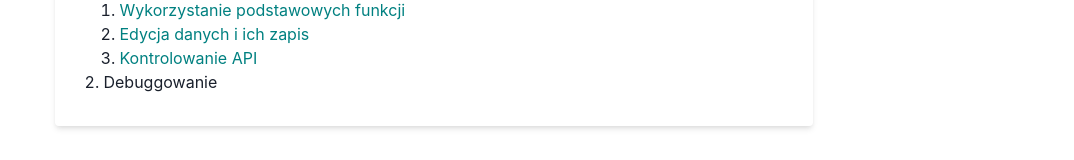
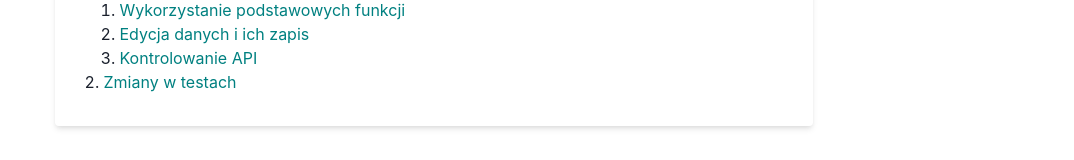
Before and after one commit to WPaczula/cypress-training-page, a Next.js app: page / in a window 1280 px wide. Shown: the part 469-629 px from the top of the page, without its empty margins (206-1280 px from the left). Built offline with nearby package versions, Linux system fonts and the light colour scheme; no server answers; sample sign-in values are in the browser's storage.

Commit message:
feat: Add link to second of exercises

```diff
--- a/pages/1/edit-save.js
+++ b/pages/1/edit-save.js
@@ -183,7 +183,7 @@ const EditSave = () => {
                   .fill()
                   .map(getRandomEmoji)
                   .map((e) => (
-                    <span>{e}</span>
+                    <span key={e}>{e}</span>
                   ))}
               </Text>
             </>
--- a/pages/index.js
+++ b/pages/index.js
@@ -66,7 +66,9 @@ export default function Home() {
               <Link href="/1/simulating-requests">Kontrolowanie API</Link>
             </ListItem>
           </OrderedList>
-          <ListItem>Debuggowanie</ListItem>
+          <ListItem>
+            <Link href="/2/edit-save">Zmiany w testach</Link>
+          </ListItem>
         </OrderedList>
       </Container>
     </div>
```
Also changed, not shown: pages/2/edit-save.js (+5 -3 lines).
